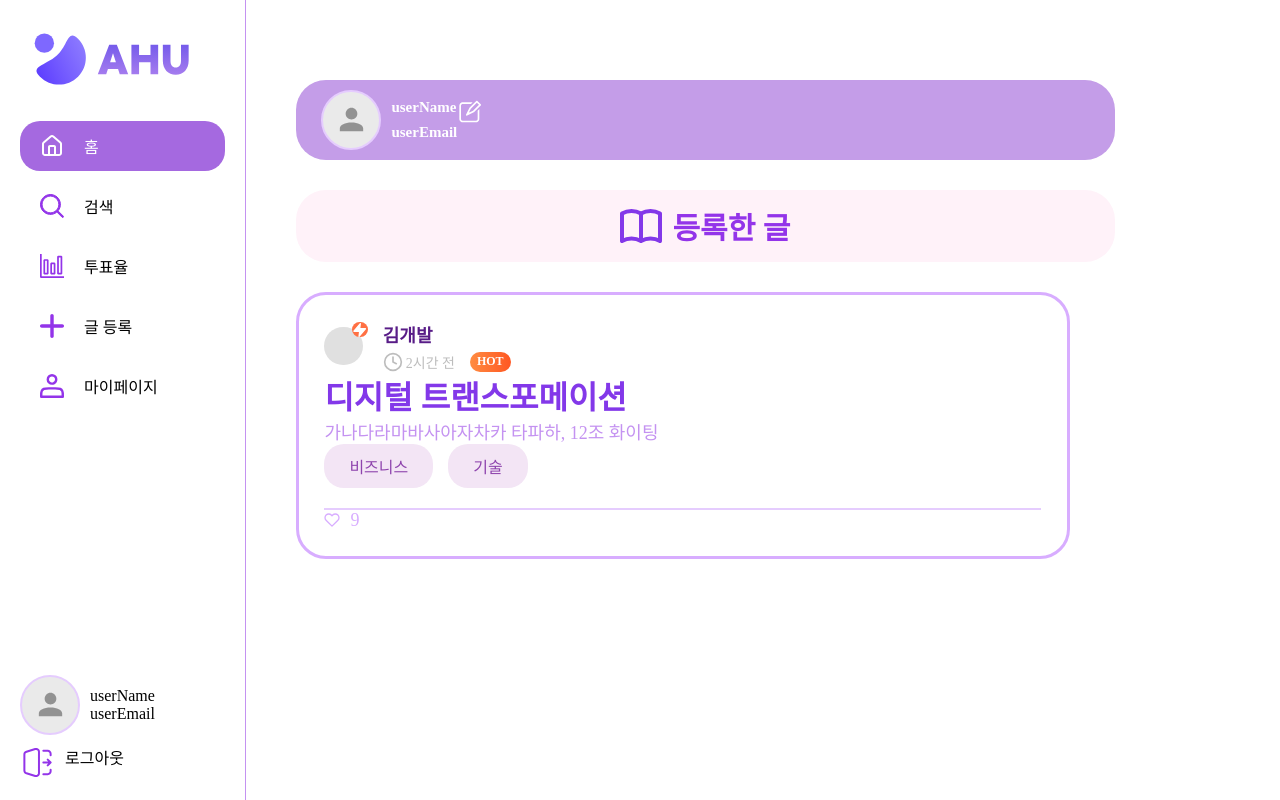
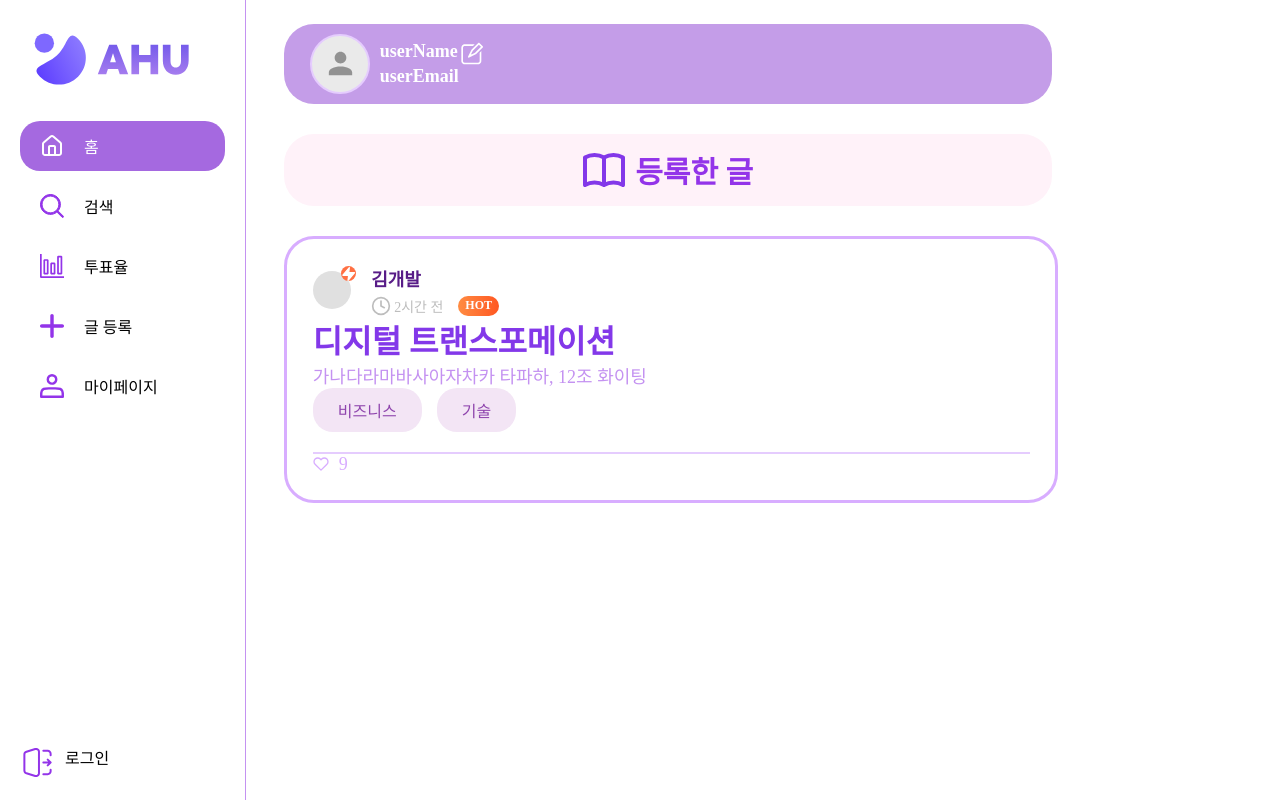
Before and after one commit to dsm-hackerton-12/AHU_FrontEnd, a React (Vite) app: page /My in a window 1280 px wide. Built offline with nearby package versions, Linux system fonts and the light colour scheme.

Commit message:
chore :: 위치 조정 및 수정

```diff
--- a/src/components/Aside/Index.tsx
+++ b/src/components/Aside/Index.tsx
@@ -5,6 +5,8 @@ import Logo from "../Logo/Index";
 import { asideIcons } from "./asideIcons";
 import Profile from "./Profile";
 import Logout from "./LogOut";
+import Login from "./Login";
+import { Cookie } from "../../utils/cookie";
 import { useNavigate } from "react-router-dom";
 import Modal from "../Modal/Modal";
 
@@ -13,6 +15,8 @@ export default function Aside() {
   const [openModal, setOpenModal] = useState<boolean>(false);
   const modalRef = useRef<HTMLDivElement>(null);
   const navigate = useNavigate();
+
+  const isLoggedIn = !!Cookie.get("token");
 
   const closeModal = (e: React.MouseEvent) => {
     if (e.target === modalRef.current) {
@@ -46,10 +50,12 @@ export default function Aside() {
           );
         })}
       </S.MenuWrapper>
-      <S.ProfileContainer onClick={() => setOpenModal(true)}>
-        <Profile />
-      </S.ProfileContainer>
-      <Logout />
+      {isLoggedIn && (
+        <S.ProfileContainer onClick={() => setOpenModal(true)}>
+          <Profile />
+        </S.ProfileContainer>
+      )}
+      {isLoggedIn ? <Logout /> : <Login />}
       {openModal && <Modal ref={modalRef} onClose={closeModal} />}
     </S.Container>
   );
--- /dev/null
+++ b/src/components/Aside/Login.tsx
@@ -0,0 +1,13 @@
+import * as S from "./style"
+import LogoutImg from "../../assets/SVG/LogOut.svg"
+
+export default function Login() {
+  return (
+    <>
+      <S.LogoutContainer>
+        <img src={LogoutImg} alt="" />
+        <p>로그인</p>
+      </S.LogoutContainer>
+    </>
+  )
+}
--- a/src/components/Aside/Profile.tsx
+++ b/src/components/Aside/Profile.tsx
@@ -1,4 +1,4 @@
-import React from "react";
+
 import * as S from "./style"
 import ProfileImg from "../../assets/SVG/Profile.svg"
 
--- a/src/components/Graph/style.ts
+++ b/src/components/Graph/style.ts
@@ -5,7 +5,7 @@ export const OuterWrapper = styled.div`
   align-items: center;
   justify-content: flex-start;
   gap: 32px;
-  width: 65vw;
+  width: 60vw;
 `;
 
 export const Side = styled.div`
--- a/src/components/Layout/AsideLayout.tsx
+++ b/src/components/Layout/AsideLayout.tsx
@@ -4,7 +4,7 @@ import { Outlet } from "react-router-dom";
 
 export default function AsideLayout() {
   return (
-    <div style={{ display: "flex", height: "100vh" }}>
+    <div style={{ display: "flex" }}>
       <Aside />
       <div style={{ flex: 1, background: "#fff" }}>
         <Outlet />
--- a/src/components/MyPage/style.ts
+++ b/src/components/MyPage/style.ts
@@ -4,14 +4,14 @@ export const ProfileBox = styled.div`
   display: flex;
   align-items: center;
   background-color: #c49de8;
-  width: 60vw;
+  width: 56vw;
   height: 10vh;
   padding: 0 2vw;
   gap: 10px;
   border-radius: 30px;
   color: white;
   font-weight: 700;
-  font-size: 15px;
+  font-size: 18px;
 `;
 
 export const NameEdit = styled.div`
--- a/src/components/SearchBar/SearchBar.tsx
+++ b/src/components/SearchBar/SearchBar.tsx
@@ -22,7 +22,7 @@ const Container = styled.div`
 `
 
 const SearchContainer = styled.div`
-  border-radius: 15px;
+  border-radius: 30px;
   border: 1px solid #D8ADFF;
   padding: 1vw 2vw;
   width: 60vw;
--- a/src/components/topTextLayer/TopTextLayer.tsx
+++ b/src/components/topTextLayer/TopTextLayer.tsx
@@ -21,7 +21,6 @@ function TopTextLayer({title, text}: Props) {
     height: 15vh;
     border: 3px solid #D8ADFF;
     border-radius: 30px;
-    /* padding: 2vw; */
   `
 
   const  TopTitle = styled.h2`
--- a/src/pages/MyPage.tsx
+++ b/src/pages/MyPage.tsx
@@ -22,7 +22,7 @@ export default function Profile() {
 const Container = styled.div`
   display: flex;
   flex-direction: column;
-  padding: 80px 0 0 50px;
+  padding: 3vh 3vw;
   gap: 30px;
 `;
 
@@ -33,7 +33,7 @@ const MyPost = styled.div`
   gap: 10px;
   border-radius: 30px;
   background-color: #fff2f9;
-  width: 60vw;
+  width: 56vw;
   height: 9vh;
   padding: 0 2vw;
 `;
--- a/src/pages/Vote.tsx
+++ b/src/pages/Vote.tsx
@@ -17,6 +17,6 @@ export default function Vote() {
 const Container = styled.div`
   display: flex;
   flex-direction: column;
-  padding: 80px 0 0 50px;
+  padding: 3vh 3vw;
   gap: 30px;
 `;
```
